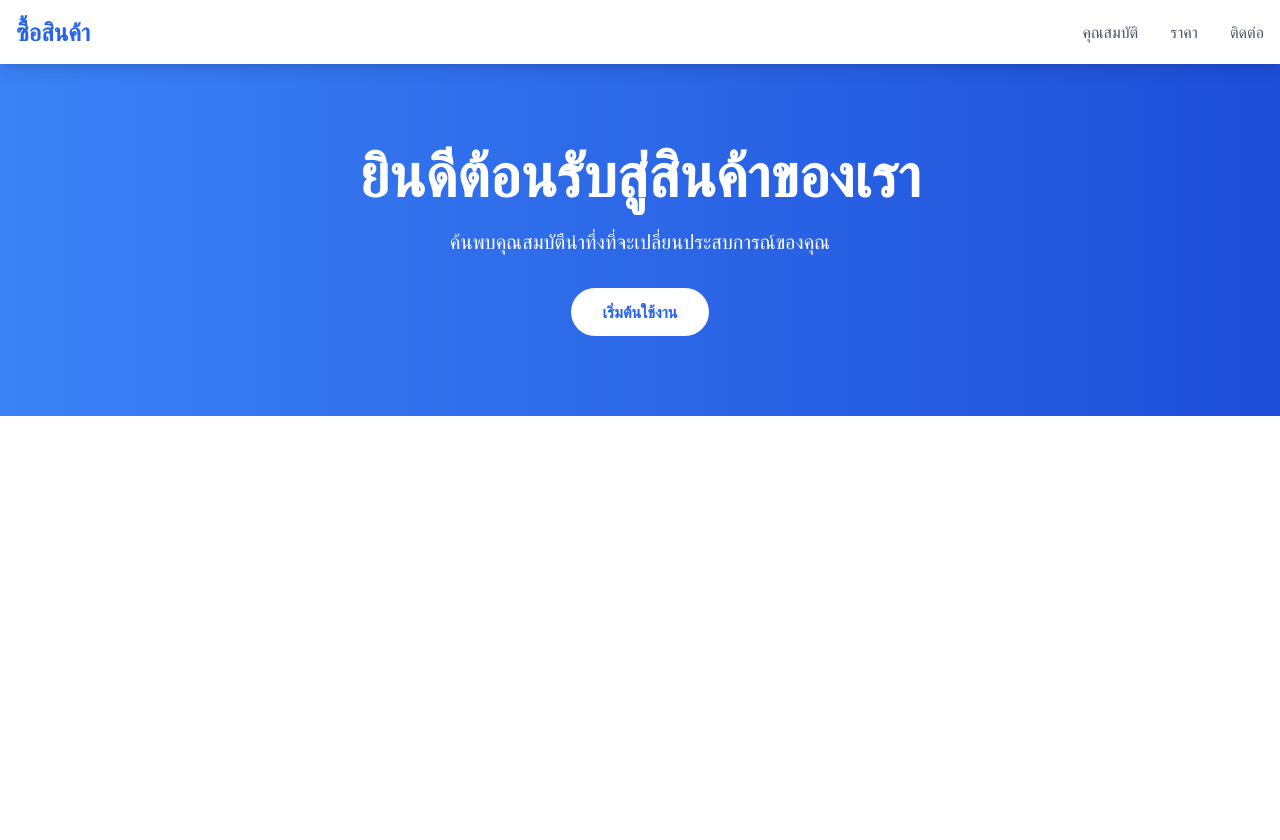
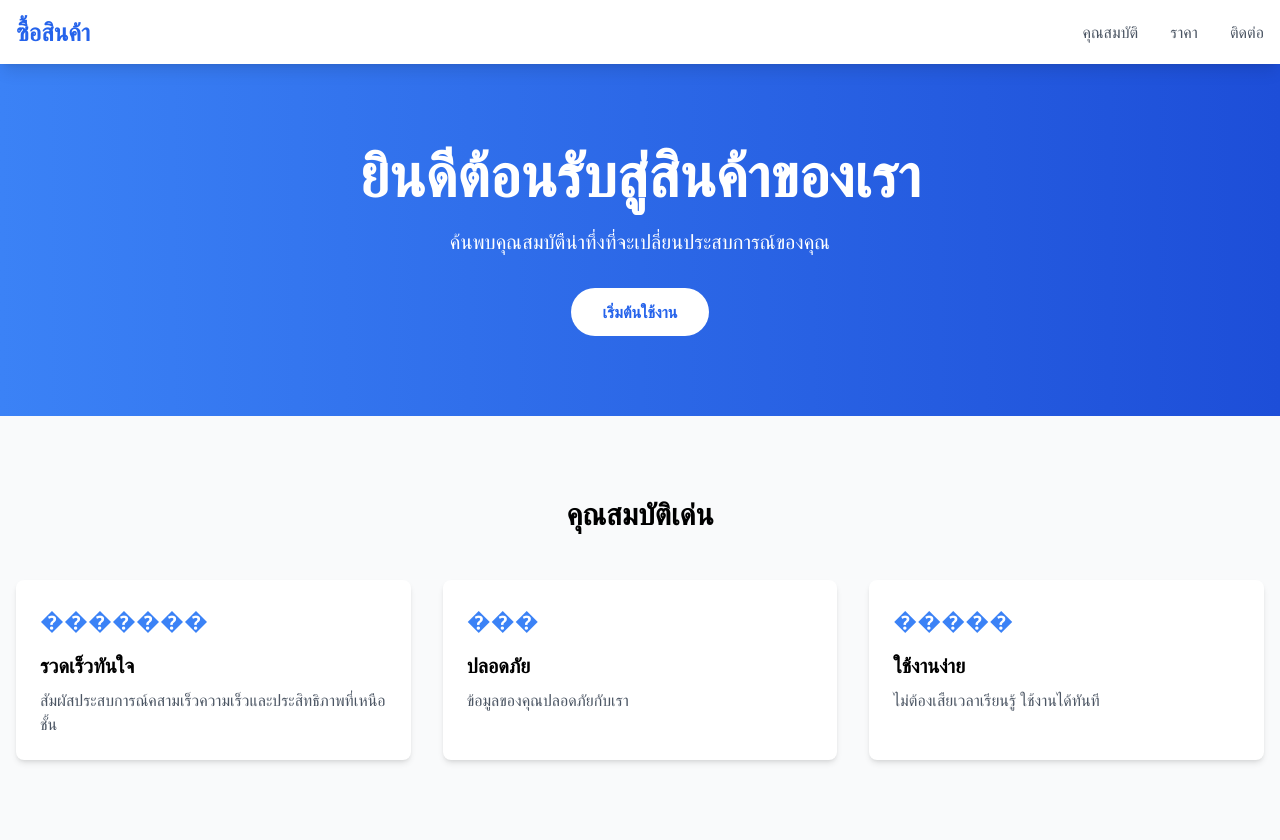
Before and after one commit to Phatsakorn141/product-landing-page, a plain HTML site: page index.html in a window 1280 px wide. Before the commit the page ends 800 px from the top, so only its background shows below. Drawn offline with nearby package versions, Linux system fonts and the light colour scheme.

Commit message:
เพิ่มส่วยคุณสมบัติพร้อมการ์ด

```diff
--- a/index.html
+++ b/index.html
@@ -46,6 +46,36 @@
           </div>
         </div>
       </section>
+      <section id="features" class="py-20 bg-gray-50">
+        <div class="container mx-auto px-4">
+          <h2 class="text-3xl font-bold text-center mb-12">คุณสมบัติเด่น</h2>
+          <div class="grid grid-cols-1 md:grid-cols-3 gap-8">
+            <!-- คุณสมบัติที่ 1 -->
+            <div class="bg-white p-6 rounded-lg shadow-md">
+              <div class="text-blue-500 text-2xl mb-4">�������</div>
+              <h3 class="font-bold text-xl mb-2">รวดเร็วทันใจ</h3>
+              <p class="text-gray-600">
+                สัมผัสประสบการณ์คสามเร็วความเร็วและประสิทธิภาพที่เหนือชั้น
+              </p>
+            </div>
+            <!-- คุณสมบัติที่ 2 -->
+            <div class="bg-white p-6 rounded-lg shadow-md">
+              <div class="text-blue-500 text-2xl mb-4">���</div>
+              <h3 class="font-bold text-xl mb-2">ปลอดภัย</h3>
+              <p class="text-gray-600">ข้อมูลของคุณปลอดภัยกับเรา</p>
+            </div>
+            <!-- คุณสมบัติที่ 3 -->
+            <div class="bg-white p-6 rounded-lg shadow-md">
+              <div class="text-blue-500 text-2xl mb-4">�����</div>
+              <h3 class="font-bold text-xl mb-2">ใช้งานง่าย </h3>
+              <p class="text-gray-600">
+                    ไม่ต้องเสืยเวลาเรียนรู้ ใช้งานได้ทันที
+            </p>
+            </div>
+          </div>
+        </div>
+      </section>
+
     </main>
 
     <footer>
```
